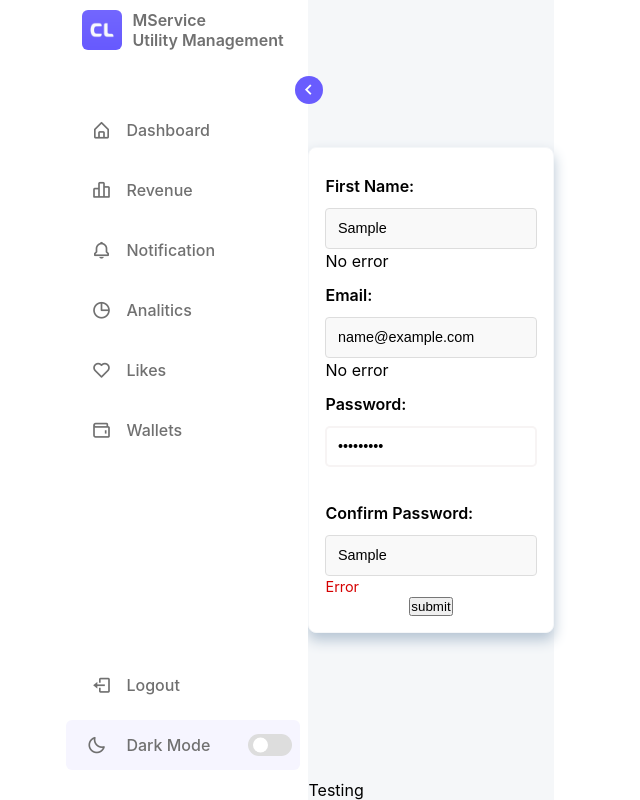
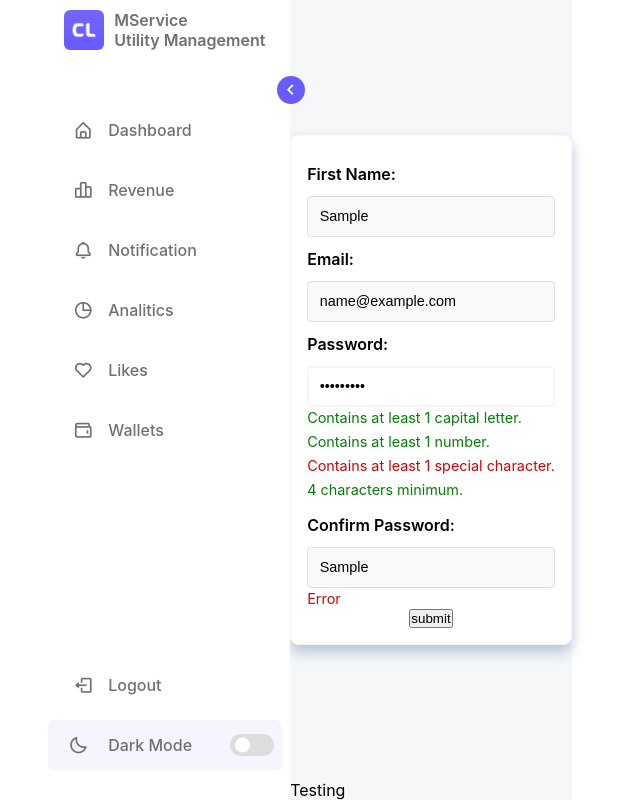
Before and after one commit to michaltruszczynski/mservice, a React (Vite) app: page / in a window 1280 px wide. Both pictures are taken after typing "Sample", "name@example.com", "Sample123", "Sample" into the empty fields and a click on the input "submit". Shown: the whole page, without its empty margins (334-974 px from the left). Built offline with nearby package versions, Linux system fonts and the light colour scheme.

Commit message:
refactoring input

```diff
--- a/src/components/SigninForm/SigninForm.tsx
+++ b/src/components/SigninForm/SigninForm.tsx
@@ -18,9 +18,11 @@ export type FormData = {
     confirmPassword: string;
 };
 
-export const PassworderrorMsg = {
+export type FormDataKeys = keyof FormData;
+
+export const PasswordErrorMsg = {
     oneCapitalLetter: "Contains at least 1 capital letter.",
-    oneNumber: "Contains at least 1 capital number.",
+    oneNumber: "Contains at least 1 number.",
     oneSpecialChar: "Contains at least 1 special character.",
     minCharNumber: "4 characters minimum."
 }
@@ -31,13 +33,13 @@ const SigninForm = () => {
         email: z.string().email(),
         password: z
             .string()
-            .regex(new RegExp(".*[A-Z].*"), PassworderrorMsg.oneCapitalLetter)
-            .regex(new RegExp(".*\\d.*"), PassworderrorMsg.oneNumber)
+            .regex(new RegExp(".*[A-Z].*"), PasswordErrorMsg.oneCapitalLetter)
+            .regex(new RegExp(".*\\d.*"), PasswordErrorMsg.oneNumber)
             .regex(
                 new RegExp(".*[`~<>?,./!@#$%^&*()\\-_+=\"'|{}\\[\\];:\\\\].*"),
-                PassworderrorMsg.oneSpecialChar
+                PasswordErrorMsg.oneSpecialChar
             )
-            .min(4, PassworderrorMsg.minCharNumber),
+            .min(4, PasswordErrorMsg.minCharNumber),
         confirmPassword: z.string(),
     }).refine((data) => data.password === data.confirmPassword, {
         path: ["confirmPassword"],
@@ -70,7 +72,7 @@ const SigninForm = () => {
                     <Input type={"firstName"} name={"firstName"} label={"First Name"} />
                     {/* <Input type={"lastName"} name={"lastName"} label={"Last Name"} /> */}
                     <Input type={"email"} name={"email"} label={"Email"} />
-                    <Input type={"password"} name={"password"} label={"Password"} multipleErrorMsgArr={PassworderrorMsg} />
+                    <Input type={"password"} name={"password"} label={"Password"} multipleErrorMsgArr={PasswordErrorMsg} />
                     <ConfirmPasswordInput type={"confirmPassword"} name={"confirmPassword"} label={"Confirm Password"} />
                     <input type="submit" value={'submit'} />
                 </form>
--- a/src/components/form/ErrorField/ErrorField.tsx
+++ b/src/components/form/ErrorField/ErrorField.tsx
@@ -1,55 +1,69 @@
+import { useFormContext, useFormState, FieldErrors } from 'react-hook-form';
 import classNames from 'classnames/bind';
 
+import { FormData, FormDataKeys } from '../../SigninForm/SigninForm';
 import styles from './ErrorField.module.scss';
 
 const cx = classNames.bind(styles);
 
+// type PropsType = {
+//     errors: any;
+//     name: string;
+//     isDirty: boolean;
+//     isValid: boolean;
+//     multipleErrorMsgArr: {
+//         [key: string]: string
+//     } | undefined;
+// }
+
 type PropsType = {
-    errors: any;
-    name: string;
-    isDirty: boolean;
-    isValid: boolean;
+    name: FormDataKeys;
     multipleErrorMsgArr: {
         [key: string]: string
-    };
+    } | undefined;
 }
 
-function ErrorField({ errors, isDirty, name, isValid, multipleErrorMsgArr }: PropsType) {
+// function ErrorField({ errors, isDirty, name, isValid, multipleErrorMsgArr }: PropsType) {
 
+function ErrorField({ name, multipleErrorMsgArr }: PropsType) {
+
+
+    const { control } = useFormContext<FormData>();
+    const { isDirty, isValid, errors, touchedFields } = useFormState<FormData>({ name, control })
     console.log(errors)
 
-    const getErrorMessages = (errors: any, multipleErrorMsgArr: { [key: string]: string }, name: string) => {
-        if (!multipleErrorMsgArr && errors) {
-            <p className={cx('error', 'error--red', { 'error--hiiden': isValid })}>{errors[name].message}</p>
+
+    const getErrorMessages = (errors: any, multipleErrorMsgArr: { [key: string]: string } | undefined, name: string) => {
+        if (!multipleErrorMsgArr && errors?.[name]) {
+            return <p className={cx('error', 'error--red', { 'error--hidden': isValid })}>{errors[name].message}</p>
         }
 
-        if (!multipleErrorMsgArr) {
-            Object.entries(multipleErrorMsgArr).map((key, message) => {
+        if (multipleErrorMsgArr) {
+            const errorArray = errors[name] ? Object.values(errors[name].types) : [];
+            const errorArrayFlat = errorArray.flat();
+
+            return Object.entries(multipleErrorMsgArr).map(([key, message]) => {
+                console.log(key, message)
+                const isErrorOn = errorArrayFlat.includes(message)
+                console.log(isErrorOn)
                 return (
-                    <p className={cx('error', { 'error--hiiden': isValid })}></p>
+                    <p key={key} className={cx('error', { 'error--hidden': isValid, 'error--green': !isErrorOn, 'error--red': isErrorOn })}>{message}</p>
                 )
             })
         }
 
-        if (!errors?.name) return null;
-        const errorArray = Object.values(errors[name].types);
-        errorArray.flat();
-
-        if (multipleErrorMsgArr) {
-            // multipleErrorMsgArr.map(message)
-        }
+        return null;
 
     }
 
-    // const getErrorMessage;
+    const errorsList = getErrorMessages(errors, multipleErrorMsgArr, name);
 
+    // getErrorMessages(errors, multipleErrorMsgArr, name);
+    return <>{ isDirty ?
 
-    return (<>
-
-        {
-            errors?.[name] && isDirty ? <p className={styles['error']}></p> : <p className={[styles['field__error'], styles['field__error--hidden']].join(' ')}>No error</p>
-
-        }</>)
+        errorsList : <p className={cx('error',
+         { 'error--hidden': true })}></p> }</>;
+    // return null
 }
 
 export default ErrorField;
--- a/src/components/form/Input/Input.tsx
+++ b/src/components/form/Input/Input.tsx
@@ -2,35 +2,44 @@ import { useFormContext, useFormState, FieldErrors } from 'react-hook-form';
 
 import styles from './Input.module.scss';
 
+import { FormData, FormDataKeys } from '../../SigninForm/SigninForm';
+
+type MultipleError = {
+        [key: string]: string
+}
+
 type InputPropsType = {
         type: string;
-        name: string;
+        name: FormDataKeys;
         label: string;
-        multipleErrorMsgArr?: {
-                [key: string]: string
-        }
+        multipleErrorMsgArr?: MultipleError
 }
-
-export type FormData = {
-        firstName: string;
-        email: string;
-        password: string;
-        confirmPassword: string;
-    };
 
 import ErrorField from '../ErrorField/ErrorField';
 
 const Input = ({ type, name, label, multipleErrorMsgArr }: InputPropsType) => {
-        const { register, control } = useFormContext();
-        const { isDirty, isValid, errors } = useFormState({ name, control })
+        const { register, control } = useFormContext<FormData>();
+        const { isDirty, isValid, errors, touchedFields } = useFormState<FormData>({ name, control })
 
+        type x = typeof touchedFields;
+        console.log(name, ': ', isDirty, isValid, errors, touchedFields)
         const inputErrors: FieldErrors<FormData> = errors;
+
+        const checkIfInputTouched = (touchedFields: Partial<Readonly<FormData>>, name: FormDataKeys) => {
+                if (!touchedFields[name]) return false
+                return touchedFields[name]
+        }
 
         return (
                 <div className={styles['field']} >
                         <label className={styles['field__label']} htmlFor={name}>{label}: </label>
                         <input className={styles['field__input']} id={name} type={type} {...register(name)} />
-                        <ErrorField isDirty={isDirty} isValid={isValid} name={name} errors={errors} multipleErrorMsgArr={multipleErrorMsgArr} />
+                        <ErrorField
+                                // isDirty={isDirty}
+                                // isValid={isValid}
+                                name={name}
+                                // errors={errors}
+                                multipleErrorMsgArr={multipleErrorMsgArr} />
                 </div>
         )
 }
```
